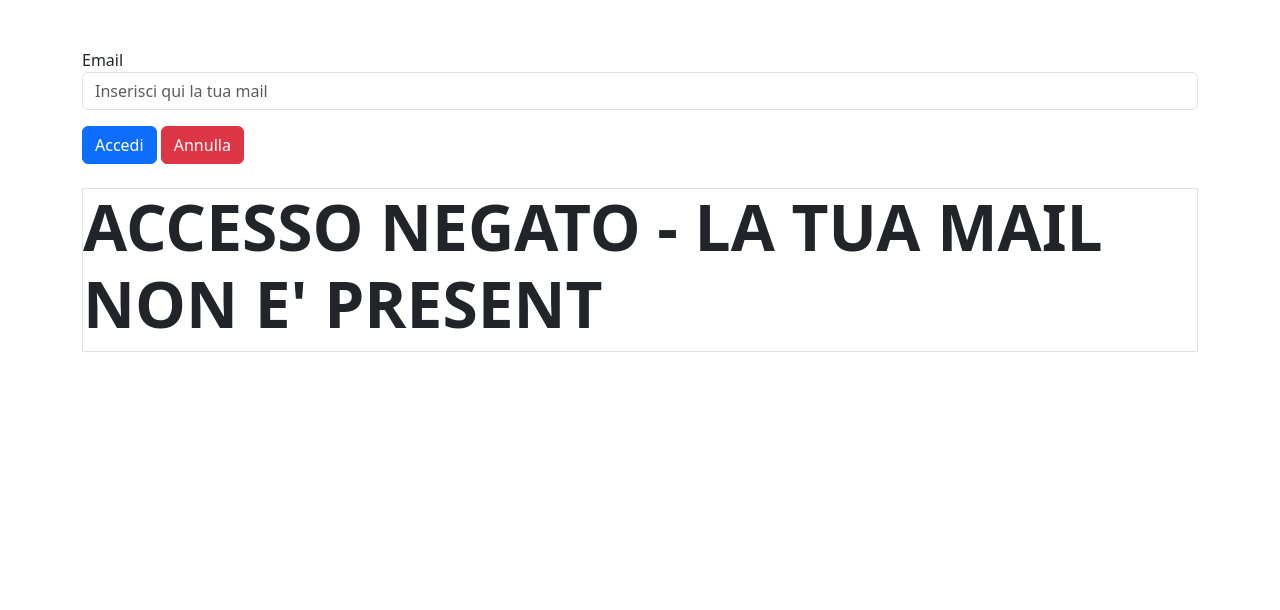
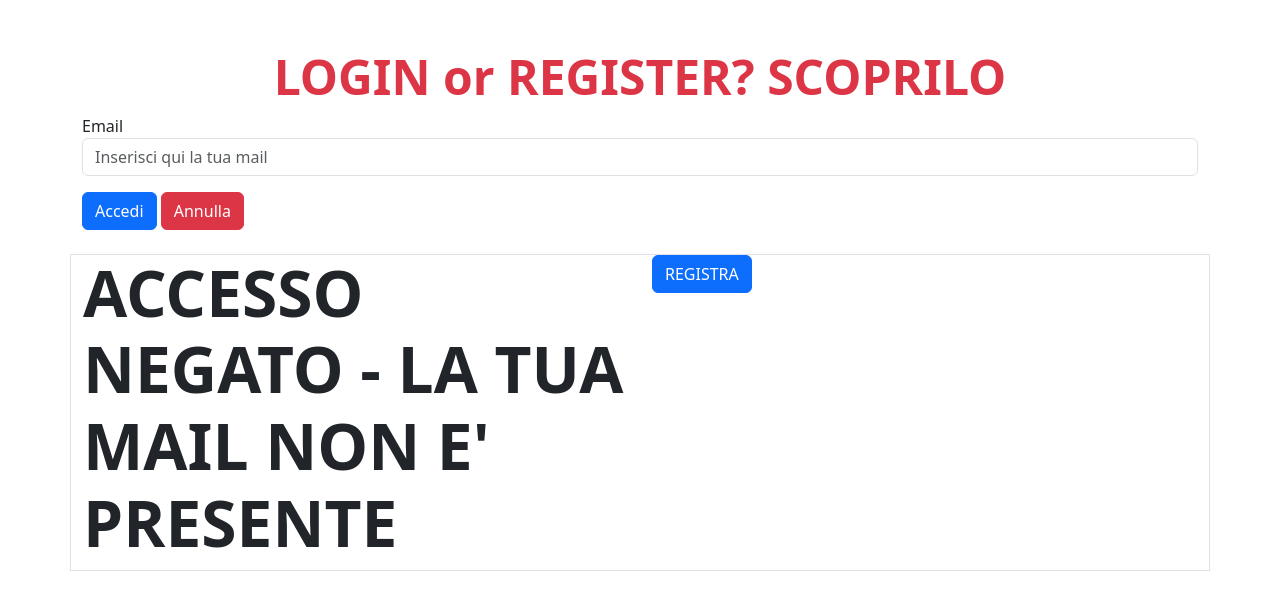
Before and after one commit to vincenzomercadante/js-mail-dadi, a plain HTML site: page js-mail/index.html in a window 1280 px wide. Both pictures are taken after a click on the button "Accedi". Drawn offline with nearby package versions, Linux system fonts and the light colour scheme.

Commit message:
feat add register button

```diff
--- a/js-mail/index.html
+++ b/js-mail/index.html
@@ -22,6 +22,9 @@
   <body>
     <main id="main" class="d-flex justify-content-center align-items-center">
       <div class="container my-5">
+        <h1 class="display-5 text-danger fw-bold text-center">
+          LOGIN or REGISTER? SCOPRILO
+        </h1>
         <form action="" method="">
           <!-- campo testo dove l'utente inserisce la mail -->
           <label for="user-mail">Email</label>
@@ -43,8 +46,15 @@
           <input type="reset" value="Annulla" class="btn btn-danger" />
         </form>
         <!-- div dove inserisco il risultato -->
-        <div class="mt-4 border">
-          <h1 class="fw-bold display-3" id="result"></h1>
+        <div class="row mt-4 border">
+          <div class="col-6">
+            <h2 class="fw-bold display-3" id="result"></h2>
+          </div>
+          <div class="col-6">
+            <button class="btn btn-primary d-none" id="register">
+              REGISTRA
+            </button>
+          </div>
         </div>
       </div>
     </main>
--- a/js-mail/js/main.js
+++ b/js-mail/js/main.js
@@ -9,12 +9,13 @@ const mailList = [
 const userInput = document.getElementById("user-mail");
 const sendButton = document.getElementById("submit-btn");
 const checkResult = document.getElementById("result");
+const registerButton = document.getElementById("register");
 
 // Creo l'event listener sul buttone
 sendButton.addEventListener("click", function () {
   const insertedMail = userInput.value;
-  let resultText = "ACCESSO NEGATO - LA TUA MAIL NON E' PRESENT";
 
+  let resultText = "ACCESSO NEGATO - LA TUA MAIL NON E' PRESENTE";
   // controllo presenza mail all'interno dell'array
   for (let i = 0; i < mailList.length; i++) {
     if (insertedMail === mailList[i]) {
@@ -22,8 +23,20 @@ sendButton.addEventListener("click", function () {
       break;
     }
   }
-  //   caso in cui non siè trovato all'interno dell'array
 
+  if (resultText !== "BENVENUTO") {
+    registerButton.classList.remove("d-none");
+    registerButton.classList.add("d-block");
+  }
   // stampo sulla pagina il risultato
   checkResult.innerText = resultText;
 });
+
+registerButton.addEventListener("click", function () {
+  const insertedMail = userInput.value;
+  mailList.push(insertedMail);
+  checkResult.innerText = "Ti sei registrato correttamente";
+  console.log(mailList);
+  registerButton.classList.remove("d-block");
+  registerButton.classList.add("d-none");
+});
```
